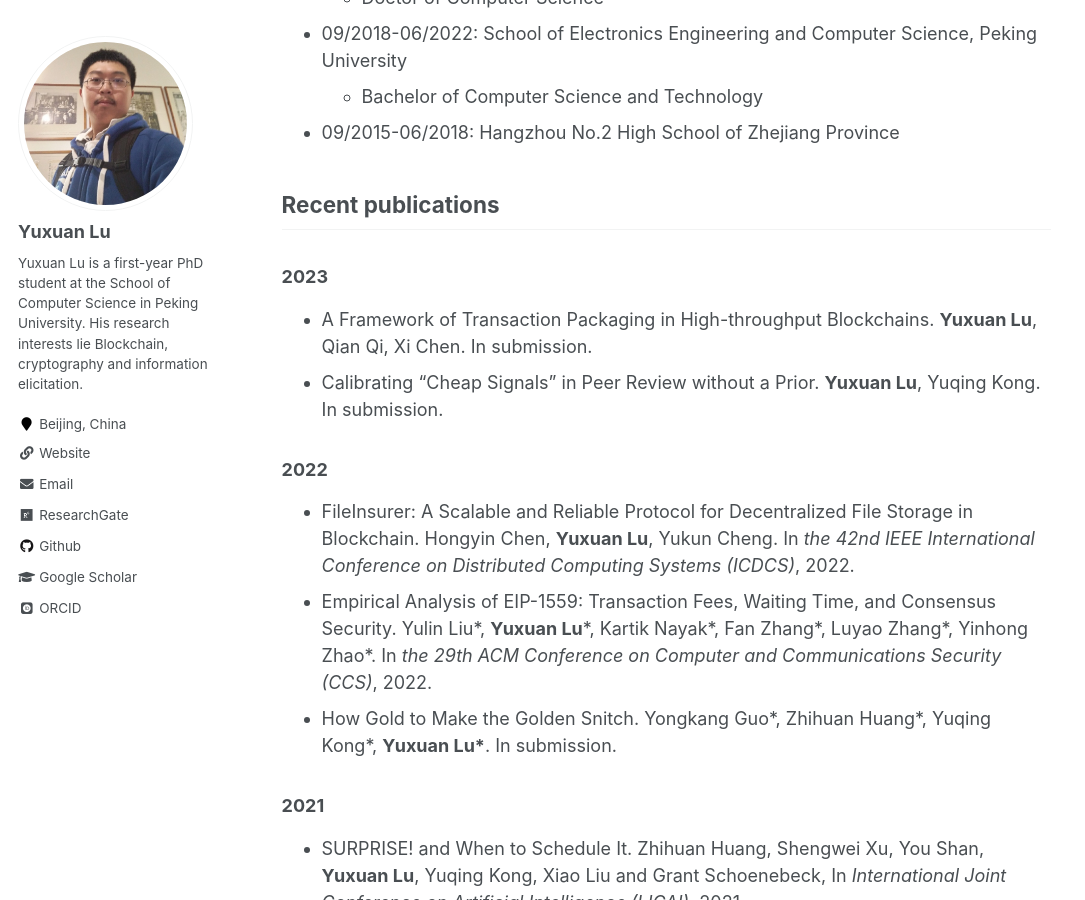
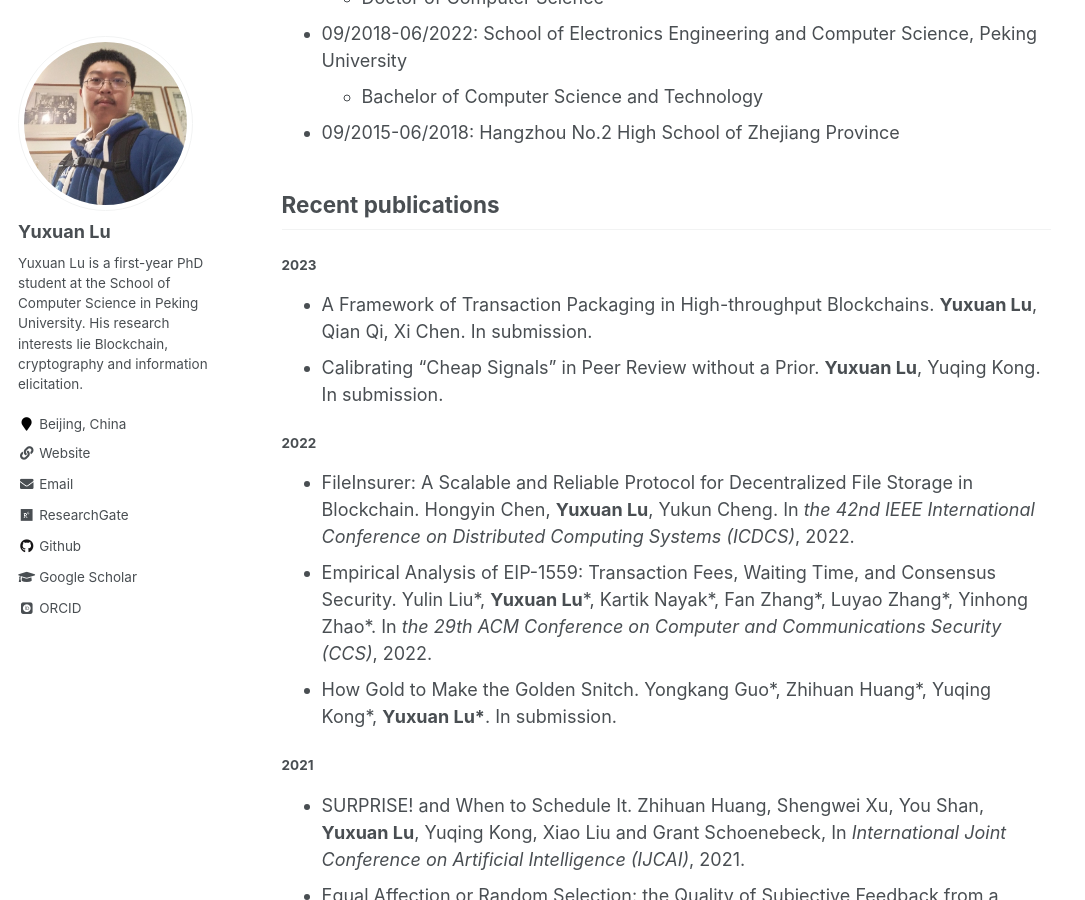
Before and after one commit to yx-lu/yx-lu.github.io, a Jekyll site: the page built from _pages/about.md, in a window 1280 px wide and 900 px high, scrolled down 678 px. Shown: the whole window, without its empty margins (0-1085 px from the left). Built offline with Jekyll 4.4.1, drawn with Linux system fonts in a browser that asks for light colours; some web fonts are replaced.

```diff
--- a/_pages/about.md
+++ b/_pages/about.md
@@ -26,18 +26,18 @@ I am a first-year PhD student at the School of Computer Science in Peking Univer
 
 ## Recent publications
 
-### 2023
+#### 2023
 
 * A Framework of Transaction Packaging in High-throughput Blockchains. **Yuxuan Lu**, Qian Qi, Xi Chen. In submission.
 * Calibrating “Cheap Signals” in Peer Review without a Prior. **Yuxuan Lu**, Yuqing Kong. In submission.
 
-### 2022
+#### 2022
 
 * FileInsurer: A Scalable and Reliable Protocol for Decentralized File Storage in Blockchain. Hongyin Chen, **Yuxuan Lu**, Yukun Cheng. In *the 42nd IEEE International Conference on Distributed Computing Systems (ICDCS)*, 2022.
 * Empirical Analysis of EIP-1559: Transaction Fees, Waiting Time, and Consensus Security. Yulin Liu\*, **Yuxuan Lu**\*, Kartik Nayak\*, Fan Zhang\*, Luyao Zhang\*, Yinhong Zhao\*. In *the 29th ACM Conference on Computer and Communications Security (CCS)*, 2022.
 * How Gold to Make the Golden Snitch. Yongkang Guo\*, Zhihuan Huang\*, Yuqing Kong\*, **Yuxuan Lu\***. In submission.
 
-### 2021
+#### 2021
 
 * SURPRISE! and When to Schedule It. Zhihuan Huang, Shengwei Xu, You Shan, **Yuxuan Lu**, Yuqing Kong, Xiao Liu and Grant Schoenebeck, In *International Joint Conference on Artificial Intelligence (IJCAI)*, 2021.
 * Equal Affection or Random Selection: the Quality of Subjective Feedback from a Group Perspective. Jiale Chen\*, **Yuxuan Lu\*** and Yuqing Kong\*, in **poster session** of the *ACM Conference on Economics and Computation (EC poster)*, 2021.
```
